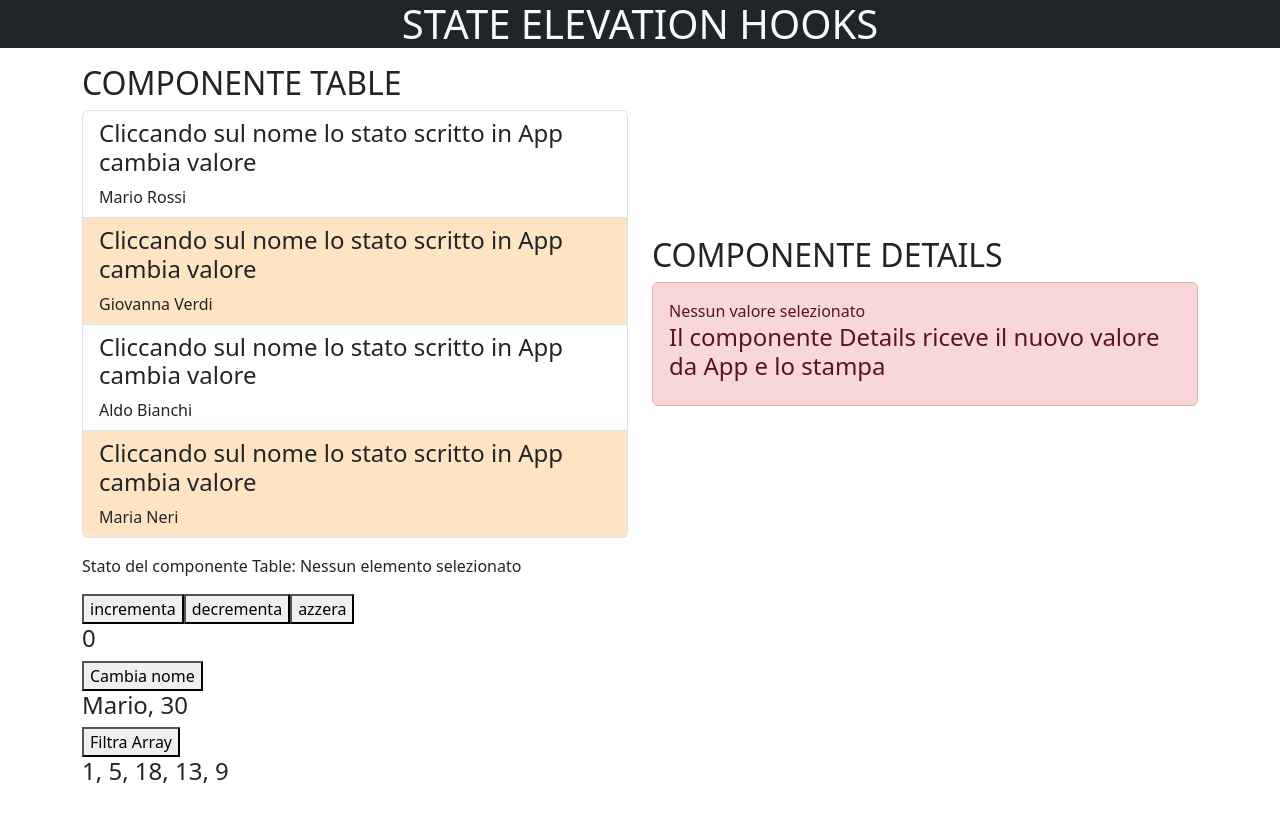
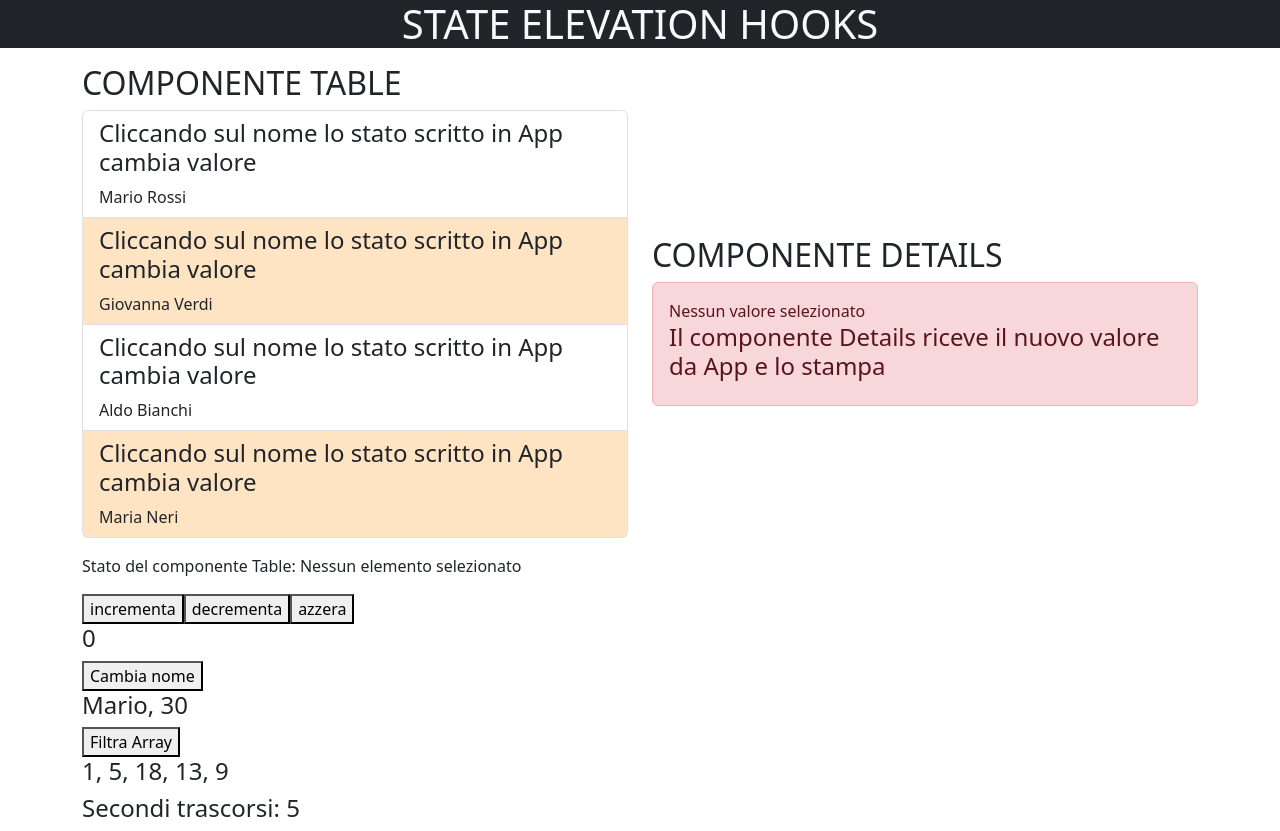
Before and after one commit to dadegi/FS0226-W10D2, a React (Vite) app: page / in a window 1280 px wide. Before the commit the page ends 800 px from the top, so only its background shows below. Built offline with nearby package versions, Linux system fonts and the light colour scheme.

Commit message:
Codici lezione W10D2

```diff
--- a/src/assets/components/counter.jsx
+++ b/src/assets/components/counter.jsx
@@ -1,14 +1,43 @@
-import { useState } from 'react';
+import { useState, useEffect } from 'react';
 
 const Counter = () => {
 	const [count, setCount] = useState(0);
 	const [user, setUser] = useState({ name: 'Mario', age: 30 });
 	const [numArray, setNumArray] = useState([1, 5, 18, 13, 9]);
+	// Esempio per illustrare il cleanup (smontaggio del component)
+	const [seconds, setSeconds] = useState(0);
+
+	useEffect(() => {
+		const intervalId = setInterval(() => {
+			setSeconds((prevSeconds) => prevSeconds + 1);
+		}, 1000);
+		// Cleanup: ferma il timer quando il component si smonta. Senza questo return si verifica il memory leak, cioè il commponente non intercetta lo smontaggio e genera più setInterval in memoria invece di uno per volta
+		return () => clearInterval(intervalId);
+	});
 
 	let newName = 'Antonio';
 	const filteredArray = numArray.filter((num) => num < 10);
+	// Fine esempio cleanup
 
-	console.log(user);
+	// console.log(user);
+
+	// Senza array di dipendenze, useEffect equivale a componentDidMount + componentDidUpdate, eseguito a ogni render, cioè a ogni cambiamento di qualsiasi stato
+	useEffect(() => {
+		console.log(
+			'render completo, è cambiato uno degli stati del component',
+		);
+		return console.log('componente smontato (componentWillUnmount)');
+	});
+
+	// Con un array di dipendenze vuoto, equivale a componentDidMount, eseguito una sola volta
+	useEffect(() => {
+		console.log('componente montato (componentDidMount)');
+	}, []);
+
+	// Con un array di dipendenze, equivale a componentDidMount + componentDidUpdate, eseguito ogni volta che la dipendenza specifica (in questo caso lo stato di count) cambia
+	useEffect(() => {
+		console.log('count è cambiato', count);
+	}, [count]);
 
 	return (
 		<>
@@ -26,6 +55,7 @@ const Counter = () => {
 				Filtra Array
 			</button>
 			<h4>{numArray.join(', ')}</h4>
+			<h4>Secondi trascorsi: {seconds}</h4>
 		</>
 	);
 };
```
